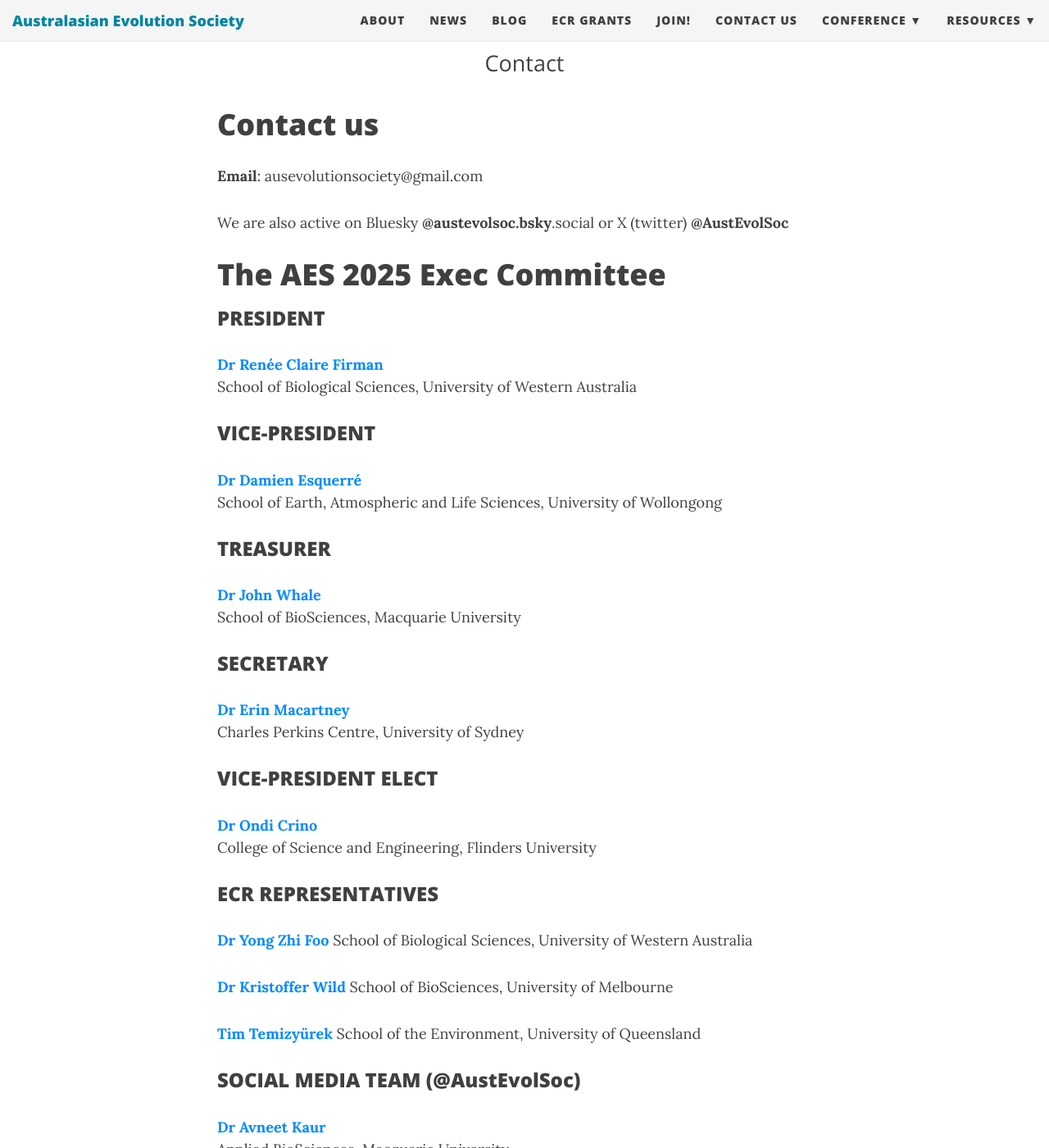
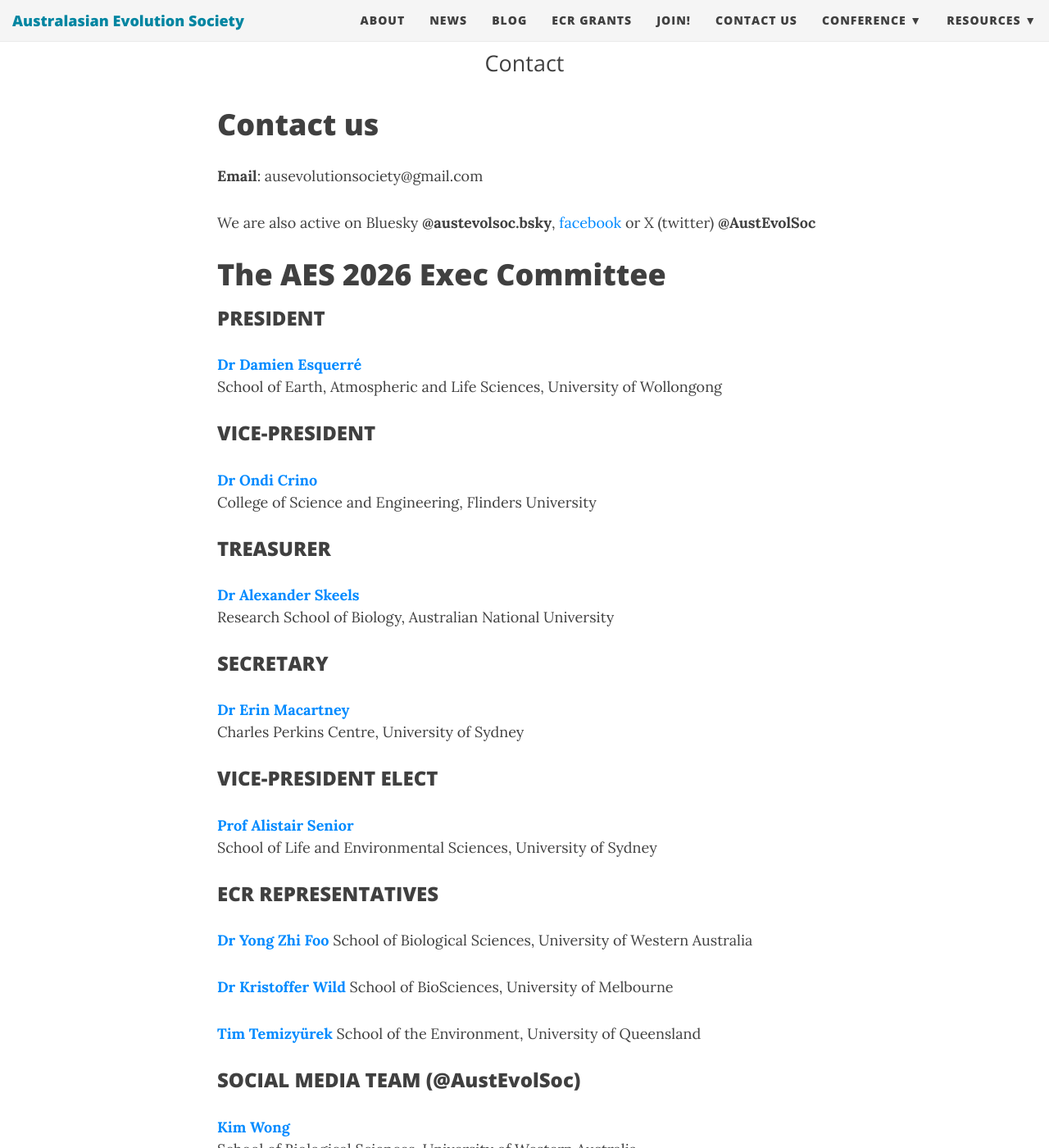
Before and after one commit to ausevo/ausevo.github.io, a Jekyll site: the page built from contact.md, in a window 1280 px wide and 1400 px high, scrolled down 278 px. Shown: the whole window at 82% size. Built offline with Jekyll 4.4.1, drawn with Linux system fonts in a browser that asks for light colours; nearby versions of some CDN libraries; some of the changed text lies outside the part shown.

Commit message:
updat 2026 team

```diff
--- a/contact.md
+++ b/contact.md
@@ -8,31 +8,29 @@
 
 **Email**: ausevolutionsociety@gmail.com
 
-We are also active on Bluesky **@austevolsoc.bsky**.social or X (twitter) **@AustEvolSoc**
+We are also active on Bluesky **@austevolsoc.bsky**, [facebook](https://www.facebook.com/ausevosoc) or X (twitter) **@AustEvolSoc**
 
-# The AES 2025 Exec Committee
-
-
+# The AES 2026 Exec Committee
 
 ### PRESIDENT
-[**Dr Renée Claire Firman**](https://research-repository.uwa.edu.au/en/persons/renee-firman)
-School of Biological Sciences, University of Western Australia
-
-### VICE-PRESIDENT
 [**Dr Damien Esquerré**](https://www.desquerre.com/)
 School of Earth, Atmospheric and Life Sciences, University of Wollongong
 
+### VICE-PRESIDENT
+[**Dr Ondi Crino**](https://www.flinders.edu.au/people/ondi.crino)
+College of Science and Engineering, Flinders University
+
 ### TREASURER
-[**Dr John Whale**](https://www.westernsydney.edu.au/hie/people/postgraduate_students/graduates/john_whale)
-School of BioSciences, Macquarie University
+[**Dr Alexander Skeels**](https://alexskeelscom.wordpress.com/)
+Research School of Biology, Australian National University
 
 ### SECRETARY
-[**Dr Erin Macartney**](https://www.sydney.edu.au/science/about/our-people/academic-staff/erin-macartney.html)
+[**Dr Erin Macartney**](http://www.erinmacartney.com/)
 Charles Perkins Centre, University of Sydney
 
 ### VICE-PRESIDENT ELECT
-[**Dr Ondi Crino**](https://www.flinders.edu.au/people/ondi.crino)
-College of Science and Engineering, Flinders University
+[**Prof Alistair Senior**](https://profiles.sydney.edu.au/alistair.senior)
+School of Life and Environmental Sciences, University of Sydney
 
 ### ECR REPRESENTATIVES
 
@@ -47,15 +45,21 @@
 
 ### SOCIAL MEDIA TEAM (@AustEvolSoc)
 
-[**Dr Avneet Kaur**](https://x.com/avnit_kr)
-Applied BioSciences, Macquarie University
+[**Kim Wong**](https://research-repository.uwa.edu.au/en/persons/kim-wong/)
+School of Biological Sciences, University of Western Australia
+
+[**Aadhi Ramkumar**](https://research-repository.uwa.edu.au/en/persons/aadhi-ramkumar/)
+School of Biological Sciences, University of Western Australia
 
 ### PUBLIC OFFICER
 
 [**Dr Sarin "Putter" Tiatragul**](mailto:sarin.tiatragul[at]anu.edu.au)
 Research School of Biology, Australian National University
 
-### ORDINARY MEMBER
+<!-- ### ORDINARY MEMBER
 
-[**Dr Simone Blomberg**](https://about.uq.edu.au/experts/428)
+[**Prof Simone Blomberg**](https://about.uq.edu.au/experts/428)
 School of the Environment, University of Queensland
+
+[**Dr Renée Claire Firman**](https://research-repository.uwa.edu.au/en/persons/renee-firman)
+School of Biological Sciences, University of Western Australia   -->
```
